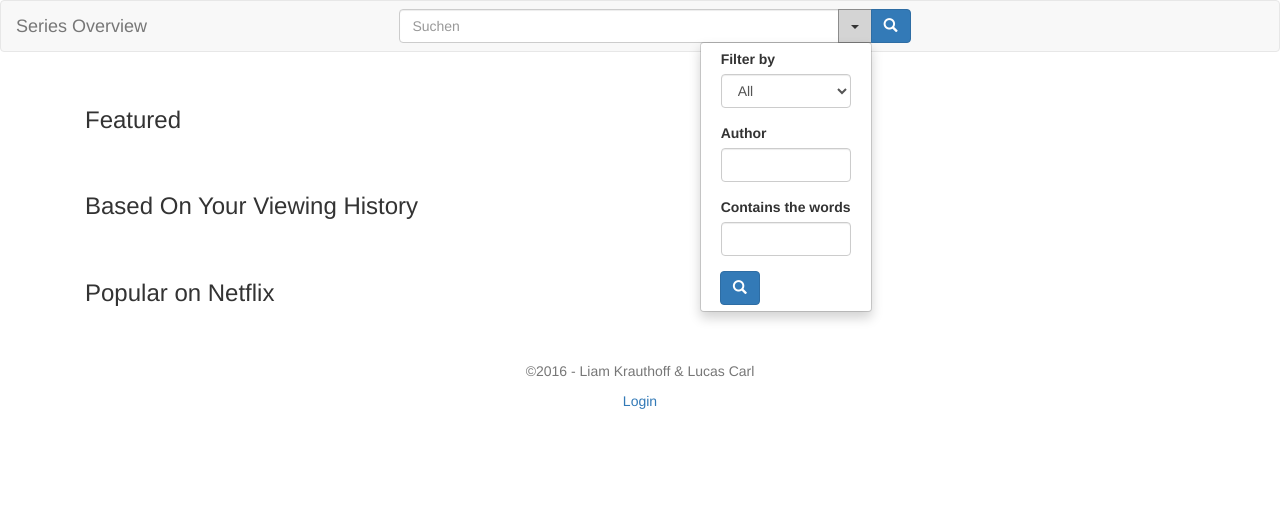
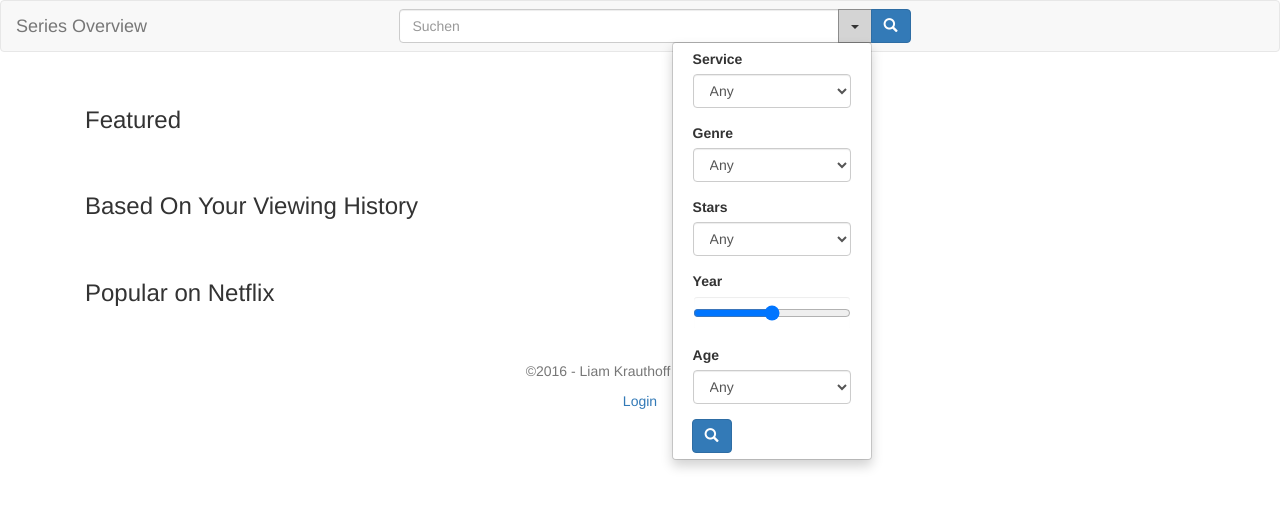
Before and after one commit to lucas-carl/series_overview, a PHP site: page /?p=1 in a window 1280 px wide, after a click that opens the changed part. Shown: the top 508 px of the page. Run offline with PHP 8.4, Linux system fonts and the light colour scheme; data that the repository does not hold is empty.

Commit message:
Modified Advanced Search Functionality

```diff
--- a/src/js/main.js
+++ b/src/js/main.js
@@ -1 +1 @@
-function homeSpoiler(){$(".thumb-card").hover(function(){$(".thumb-card").removeClass("is-active"),$(this).addClass("is-active")}),$(".thumb-card").mouseleave(function(){$(".thumb-card").removeClass("is-active")}),$(".card-title a").focus(function(){$(".thumb-card").removeClass("is-active"),$(this).parents(".thumb-card").addClass("is-active")})}$(function(){homeSpoiler()});
+function homeSpoiler(){$(".thumb-card").hover(function(){$(".thumb-card").removeClass("is-active"),$(this).addClass("is-active")}),$(".thumb-card").mouseleave(function(){$(".thumb-card").removeClass("is-active")}),$(".card-title a").focus(function(){$(".thumb-card").removeClass("is-active"),$(this).parents(".thumb-card").addClass("is-active")})}function searchSubmit(){$("#search-form").submit(function(){$("input, select").each(function(t,a){(""==$(a).val()||"0"==$(a).val()||"1984"==$(a).val())&&$(a).remove()})})}$(function(){homeSpoiler(),searchSubmit()});
--- a/temps/header.inc.php
+++ b/temps/header.inc.php
@@ -19,22 +19,49 @@
 
 	              <form class="form-horizontal" role="form" method="get" action="/search" id="search-form">
 	                <div class="form-group">
-		                  <label for="filter">Filter by</label>
-		                  <select class="form-control" name="filter">
-	                      <option value="0" selected>All</option>
-	                      <option value="1">Featured</option>
-	                      <option value="2">Most popular</option>
-	                      <option value="3">Top rated</option>
-	                      <option value="4">Most commented</option>
+	                  <label for="fService">Service</label>
+	                  <select class="form-control" name="fService">
+                      <option value="0" selected>Any</option>
+                      <option value="1">Netflix</option>
+                      <option value="2">Amazon Video</option>
+                      <option value="3">Maxdome</option>
 	                  </select>
 	                </div>
 									<div class="form-group">
-		                  <label for="containA">Author</label>
-		                  <input class="form-control" type="text" name="containA"/>
+	                  <label for="fGenre">Genre</label>
+	                  <select class="form-control" name="fGenre">
+                      <option value="0" selected>Any</option>
+                      <option value="1">Action / Adventure</option>
+                      <option value="2">Mystery / Thriller</option>
+                      <option value="3">Documentation</option>
+											<option value="4">Comedy</option>
+	                  </select>
 	                </div>
 									<div class="form-group">
-		                  <label for="containW">Contains the words</label>
-		                  <input class="form-control" type="text" name="containW"/>
+	                  <label for="fRating">Stars</label>
+	                  <select class="form-control" name="fRating">
+                      <option value="0" selected>Any</option>
+                      <option value="1">1</option>
+                      <option value="2">2</option>
+                      <option value="3">3</option>
+											<option value="4">4</option>
+											<option value="5">5</option>
+	                  </select>
+	                </div>
+									<div class="form-group">
+	                  <label for="fYear">Year</label>
+	                  <input class="form-control" type="range" name="fYear" min="1950" max="<?php echo (intval(date('Y')) + 1) ?>"/>
+	                </div>
+									<div class="form-group">
+	                  <label for="fAge">Age</label>
+	                  <select class="form-control" name="fAge">
+                      <option value="0" selected>Any</option>
+                      <option value="1">0+</option>
+                      <option value="2">6+</option>
+                      <option value="3">12+</option>
+											<option value="4">16+</option>
+											<option value="5">18+</option>
+	                  </select>
 	                </div>
 									<button type="submit" class="btn btn-primary">
 										<i class="glyphicon glyphicon-search"></i>
@@ -62,9 +89,11 @@
 	.navbar-brand {
 		padding: 15px 0;
 	}
+
 	.search-wrapper {
 		padding: 7.5px 0;
 	}
+
 	@media (min-width: 768px) {
 		.search-wrapper {
 			position: absolute;
@@ -73,31 +102,43 @@
 			margin: 0 30%;
 		}
 	}
+
 	.dropdown.dropdown-lg .dropdown-menu {
+		width: 200px;
 	  margin-top: -1px;
 	  padding: 6px 20px;
 	}
+
 	.input-group-btn .btn-group {
 	  display: flex !important;
 	}
+
 	.btn-group .btn {
 	  border-radius: 0;
 	  margin-left: -1px;
 	}
+
 	.btn-group .btn:last-child {
 	  border-top-right-radius: 4px;
 	  border-bottom-right-radius: 4px;
 	}
+
 	.btn-group .form-horizontal .btn[type="submit"] {
 	  border-top-left-radius: 4px;
 	  border-bottom-left-radius: 4px;
 	}
+
 	.form-horizontal .form-group {
 	  margin-left: 0;
 	  margin-right: 0;
 	}
+
 	.form-group .form-control:last-child {
 	  border-top-left-radius: 4px;
 	  border-bottom-left-radius: 4px;
 	}
+
+	#adv-search {
+		z-index: 100;
+	}
 </style>
```
Lines whose indentation alone changed are shown as unchanged.
